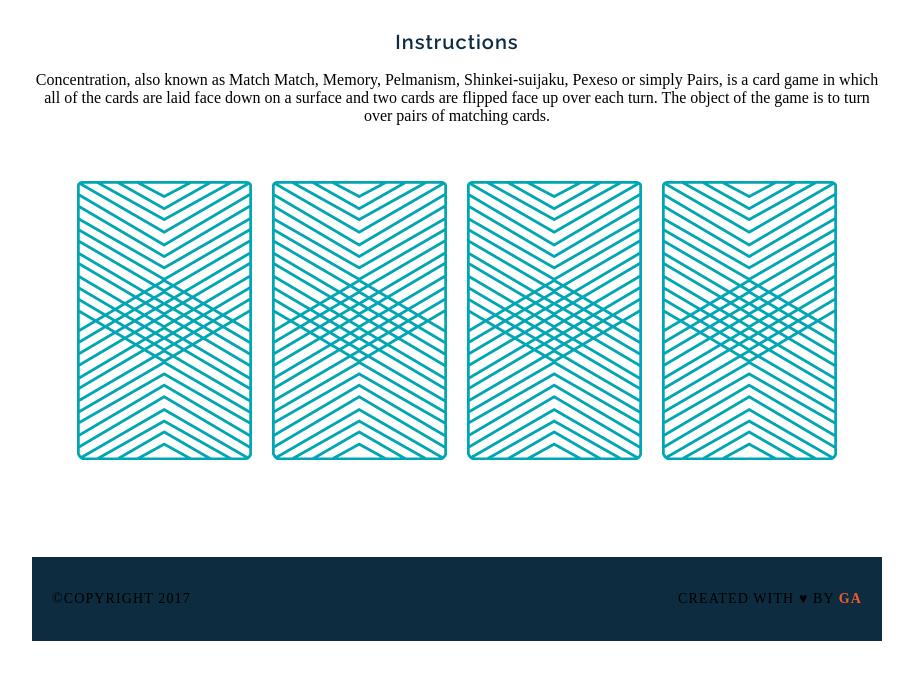
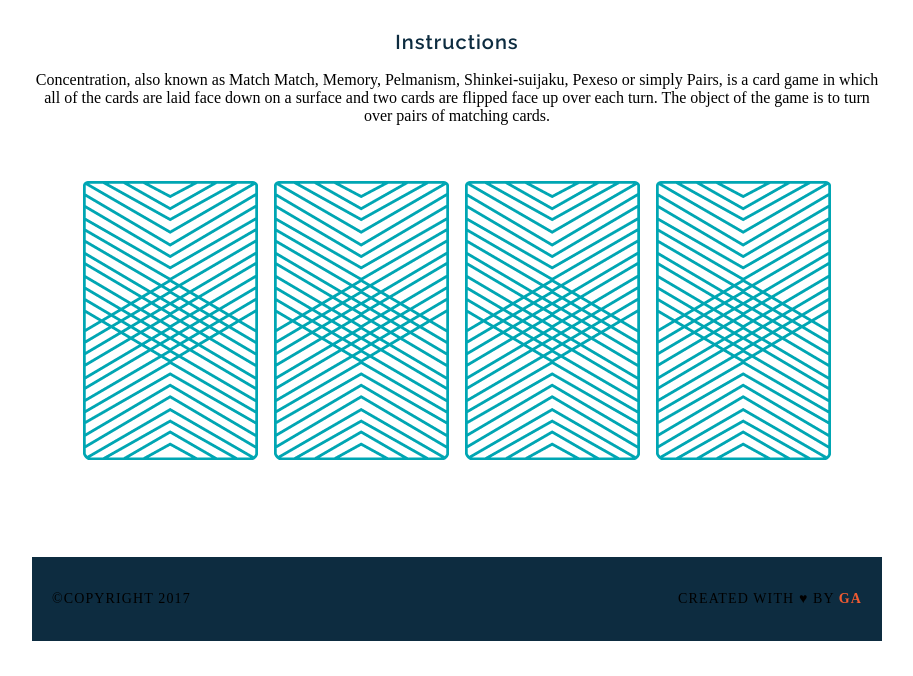
Before and after one commit to BDMartinez/wdi-fundamentals-memorygame, a plain HTML site: page index.html in a window 1280 px wide. Shown: the part 214-890 px from the top of the page, without its empty margins (183-1096 px from the left). Drawn offline with Linux system fonts and the light colour scheme; a web font is replaced by a local one.

Commit message:
created game logic, version 1.7

```diff
--- a/css/style.css
+++ b/css/style.css
@@ -15,6 +15,10 @@ h1 {
 nav {
 	background-color: #00A6B3;
 	padding: 20px 20px;
+}
+
+nav a {
+	margin:0 20px;
 }
 
 a {
--- a/index.html
+++ b/index.html
@@ -24,12 +24,7 @@
 		<h2>Instructions</h2>
 		<p>Concentration, also known as Match Match, Memory, Pelmanism, Shinkei-suijaku, Pexeso or simply Pairs, is a card game in which all of the cards are laid face down on a surface and two cards are flipped face up over each turn. The object of the game is to turn over pairs of matching cards.</p>
 
-		<div>
-		<img src="images/images/back.png" alt="Queen of Diamonds">
-		<img src="images/images/back.png" alt="Queen of Hearts">
-		<img src="images/images/back.png" alt="King of Diamonds">
-		<img src="images/images/back.png" alt="King of Hearts">
-		</div>
+		<div id="game-board" class="board clearfix"></div>
 	</main>
 
 	<br />
@@ -39,7 +34,6 @@
 
 	</footer>
 	</div>
-</main>
 <script src="js/main.js"></script>
 </body>
 
--- a/js/main.js
+++ b/js/main.js
@@ -29,34 +29,43 @@ var cards = [
 
 	cardImage: 'images/king-of-diamonds.png'
 }
-
 ];
 
 
 var cardsInPlay = [];
 
 var checkForMatch = function() {
+	if (cardsInPlay.length === 2) {
+		if (cardsInPlay[0] === cardsInPlay[1]) {
+				alert("You found a match!");
+			} else {
+				alert("Sorry, try again.");
+		}
+	}
+};
 
-	if (cardsInPlay[0] === cardsInPlay[1]) {
-			alert("You found a match!");
-		} else {
-			alert("Sorry, try again.");
-		}
+var flipCard = function() {
+		var cardId = this.getAttribute('data-id')
+		this.setAttribute('src', cards[cardId].cardImage);
 
-}
-
-var flipCard = function(cardId) {
 		console.log("User flipped " + cards[cardId].rank);
 		cardsInPlay.push(cards[cardId].rank);
 		console.log(cards[cardId].cardImage);
 		console.log(cards[cardId].suit);
 
-	if (cardsInPlay.length === 2) {
+
 		checkForMatch();
-
-	}
-
 };
 
-flipCard(0);
-flipCard(1);
+var createBoard = function() {
+	for (var i = 0; i < cards.length; i++) {
+		var cardElement = document.createElement('img');
+		cardElement.setAttribute('src', 'images/back.png');
+		cardElement.setAttribute('data-id', i);
+
+		this.addEventListener('click', flipCard);
+		document.getElementById('game-board').appendChild(cardElement);
+	}
+};
+
+createBoard();
```
Also changed, not shown: images/back.png (renamed from images/images/back.png), images/king-of-diamonds.png (renamed from images/images/king-of-diamonds.png), images/king-of-hearts.png (renamed from images/images/king-of-hearts.png), images/queen-of-diamonds.png (renamed from images/images/queen-of-diamonds.png), images/queen-of-hearts.png (renamed from images/images/queen-of-hearts.png).
